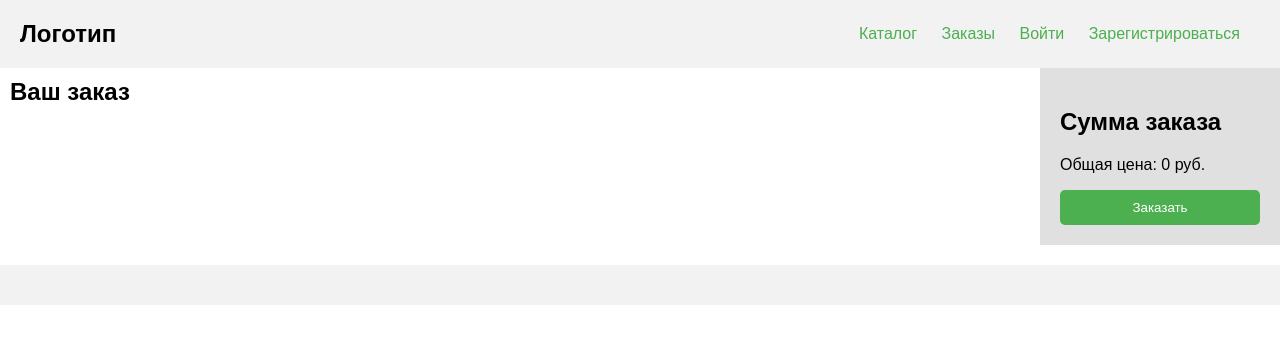
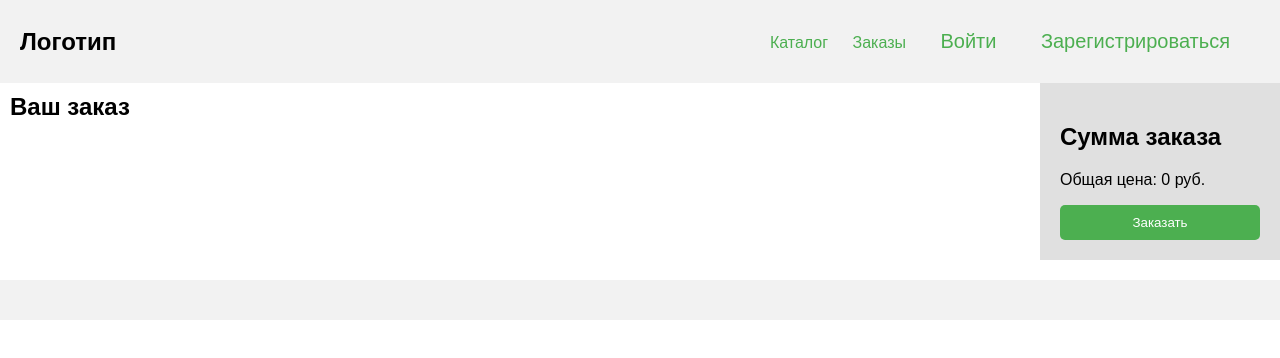
Before and after one commit to gravitymm/FlowerShop, a plain HTML site: page order.html in a window 1280 px wide. Drawn offline with Linux system fonts and the light colour scheme.

Commit message:
Add files via upload

```diff
--- a/API.js
+++ b/API.js
@@ -35,7 +35,6 @@ async function checkUser(username, email) {
     }
 }
 
-// Функция для выполнения POST запроса
 async function register(username, email, password) {
     try {
         if (!await checkUser(username, email)) {
--- a/order.html
+++ b/order.html
@@ -13,8 +13,8 @@
         <ul>
             <li><a href="index.html">Каталог</a></li>
             <li><a href="order.html">Заказы</a></li>
-            <li id="openLoginModalLi"><a id="openLoginModal">Войти</a></li>
-            <li id="openRegisterModalLi"><a id="openRegisterModal">Зарегистрироваться</a></li>
+            <li id="openLoginModalLi"><button id="openLoginModal">Войти</button></li>
+            <li id="openRegisterModalLi"><button id="openRegisterModal">Зарегистрироваться</button></li>
             <li class="hidden" id="username"></li>
             <li class="hidden" id="exit-button-li"><button id="exit-button">Выход</button></li>
         </ul>
--- a/order.js
+++ b/order.js
@@ -18,9 +18,9 @@ document.addEventListener('DOMContentLoaded', () => {
                 <h2>Оформление</h2>
                 <form id="orderForm">
                     <label for="orderName" id="sum"></label>
-                    <label for="orderName">Имя покупатея:</label>
+                    <label for="orderName">Имя покупателя:</label>
                     <input type="text" id="orderName" name="name" required>
-                    <label for="orderAddress">Адресс доставки</label>
+                    <label for="orderAddress">Адрес доставки</label>
                     <input type="text" id="orderAddress" name="name" required>
                     <button type="submit">Оформить</button>
                 </form>
--- a/script.js
+++ b/script.js
@@ -75,7 +75,6 @@ class OrderManager {
                 const flower = this.orderItems.find(f => f.name === flowerName);
                 if (flower) {
                     this.removeFlowerFromOrder(flower);
-                    document.getElementById("totalPrice").textContent = this.totalPrice.toString();
                 }
             });
         });
@@ -131,7 +130,6 @@ const exitButton = document.getElementById('exit-button-li');
 
 
 document.addEventListener('DOMContentLoaded', () => {
-    // Функция для создания модального окна
     function createModal(id, title, formContent) {
         const modal = document.createElement('div');
         modal.id = id;
@@ -152,13 +150,11 @@ document.addEventListener('DOMContentLoaded', () => {
         document.body.appendChild(modal);
     }
 
-    // Создание модального окна для входа
     createModal('loginModal', 'Вход', `
         <label for="loginPassword">Пароль:</label>
         <input type="password" id="loginPassword" name="password" required>
     `);
 
-    // Создание модального окна для регистрации
     createModal('registerModal', 'Регистрация', `
         <label for="registerEmail">Email:</label>
         <input type="email" id="registerEmail" name="email" required>
@@ -168,19 +164,15 @@ document.addEventListener('DOMContentLoaded', () => {
         <input type="password" id="registerConfirmPassword" name="confirmPassword" required>
     `);
 
-    // Получаем модальные окна
     const loginModal = document.getElementById("loginModal");
     const registerModal = document.getElementById("registerModal");
 
-    // Получаем кнопки для открытия модальных окон
     const openLoginModalBtn = document.getElementById('openLoginModal');
     const openRegisterModalBtn = document.getElementById('openRegisterModal');
 
-    // Получаем кнопки для закрытия модальных окон
     const closeLoginModalBtn = document.getElementById("closeloginModal");
     const closeRegisterModalBtn = document.getElementById("closeregisterModal");
 
-    // Обработчик отправки формы для входа
     document.getElementById('loginModalForm').addEventListener('submit', async (event) => {
         event.preventDefault();
         const username = document.getElementById('loginModalUsername').value;
@@ -195,16 +187,14 @@ document.addEventListener('DOMContentLoaded', () => {
                 localStorage.setItem("email", success);
                 location.reload();
             } else {
-                errorLabel.textContent = "Неверное имя пользователя, пароль или почта";
+                errorLabel.textContent = "Неверное имя пользователя или пароль";
             }
 
         } catch (error) {
             console.error('Ошибка при входе:', error);
-            // Здесь может быть логика для обработки ошибки входа
         }
     });
 
-    // Обработчик отправки формы для регистрации
     document.getElementById('registerModalForm').addEventListener('submit', async (event) => {
         event.preventDefault();
         const username = document.getElementById('registerModalUsername').value;
@@ -229,27 +219,22 @@ document.addEventListener('DOMContentLoaded', () => {
         }
     });
 
-    // Открываем модальное окно для входа
     openLoginModalBtn.onclick = function () {
         loginModal.style.display = "block";
     }
 
-    // Открываем модальное окно для регистрации
     openRegisterModalBtn.onclick = function () {
         registerModal.style.display = "block";
     }
 
-    // Закрываем модальное окно для входа
     closeLoginModalBtn.onclick = function () {
         loginModal.style.display = "none";
     }
 
-    // Закрываем модальное окно для регистрации
     closeRegisterModalBtn.onclick = function () {
         registerModal.style.display = "none";
     }
 
-    // Закрываем модальные окна при клике вне их
     window.onclick = function (event) {
         if (event.target === loginModal) {
             loginModal.style.display = "none";
--- a/styles.css
+++ b/styles.css
@@ -36,6 +36,19 @@ nav ul li a{
 
 nav ul li a:hover {
     color: #327533;
+    text-decoration: none;
+}
+
+nav ul li button{
+    color: #4CAF50;
+    background: none;
+    font-size: 20px;
+    text-decoration: none;
+}
+
+nav ul li button:hover {
+    color: #327533;
+    background: none;
     text-decoration: none;
 }
 
```
Also changed, not shown: index.html (+2 -2 lines).
